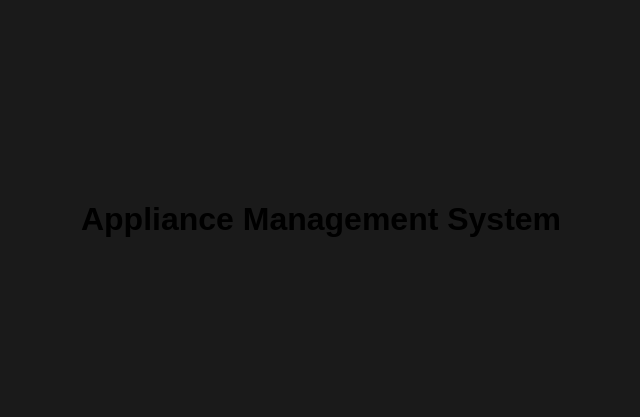
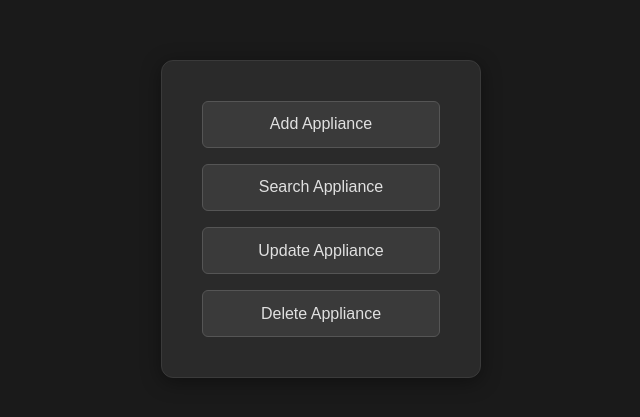
Before and after one commit to H0lmy/SWD_Assingment_02, a Next.js app: page / in a window 1280 px wide. Shown: the part 181-598 px from the top of the page, without its empty margins (319-959 px from the left). Built offline with nearby package versions, Linux system fonts and the light colour scheme.

Commit message:
add 4 basic options on the main menu

```diff
--- a/app/page.js
+++ b/app/page.js
@@ -1,7 +1,10 @@
 export default function Home() {
   return (
-    <main>
-      <h1>Appliance Management System</h1>
-    </main>
+    <div className="home-actions">
+      <button>Add Appliance</button>
+      <button>Search Appliance</button>
+      <button>Update Appliance</button>
+      <button>Delete Appliance</button>
+    </div>
   )
 }
--- /dev/null
+++ b/app/styles/HomePage.css
@@ -0,0 +1,32 @@
+.home-actions {
+  display: flex;
+  flex-direction: column;
+  gap: 1rem;
+  padding: 2.5rem;
+  background-color: #2a2a2a;
+  border: 1px solid #3a3a3a;
+  border-radius: 12px;
+  width: 320px;
+  box-shadow: 0 4px 20px rgba(0, 0, 0, 0.4);
+}
+
+.home-actions button {
+  padding: 0.85rem 1.25rem;
+  font-size: 1rem;
+  font-weight: 500;
+  color: #e0e0e0;
+  background-color: #3a3a3a;
+  border: 1px solid #555;
+  border-radius: 6px;
+  cursor: pointer;
+  transition: background-color 0.15s ease, border-color 0.15s ease, transform 0.05s ease;
+}
+
+.home-actions button:hover {
+  background-color: #4a4a4a;
+  border-color: #777;
+}
+
+.home-actions button:active {
+  transform: scale(0.98);
+}
--- a/app/styles/index.css
+++ b/app/styles/index.css
@@ -1,4 +1,5 @@
 @import './ApplianceForm.css';
+@import './HomePage.css';
 
 * {
   box-sizing: border-box;
```
